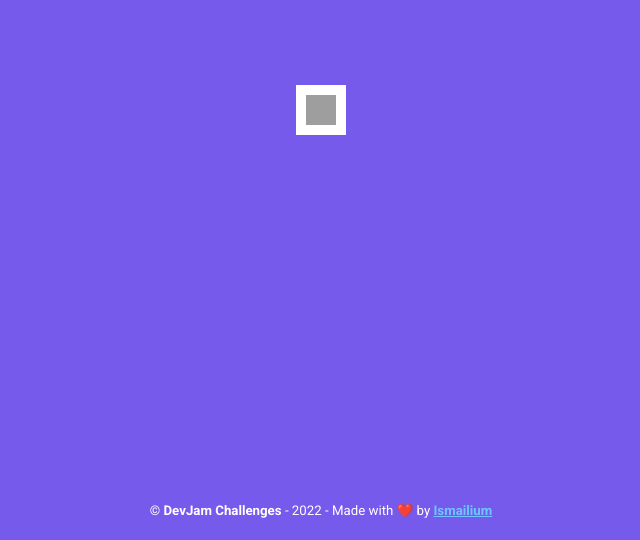
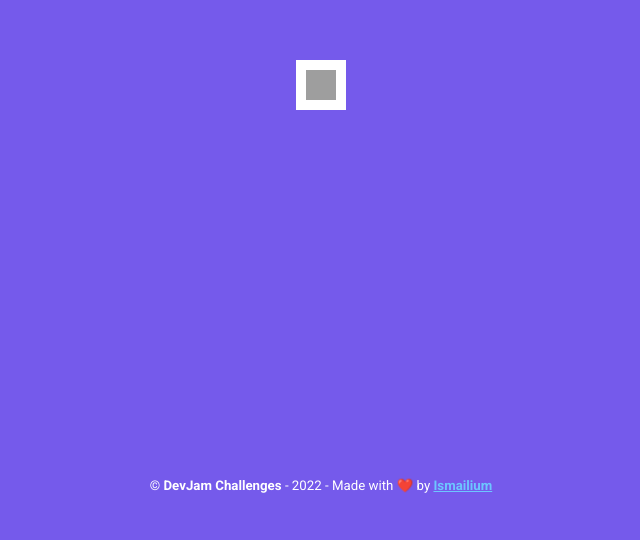
Before and after one commit to boularbahsmail/Hidden-Search-Widget-DevJam-Challenge, a plain HTML site: page index.html in a window 1280 px wide. Shown: the part 260-800 px from the top of the page, without its empty margins (319-959 px from the left). Drawn offline with Linux system fonts and the light colour scheme; grey boxes are pictures that could not be loaded.

Commit message:
H5 a twitter link :+1:

```diff
--- a/assets/css/style.css
+++ b/assets/css/style.css
@@ -81,6 +81,8 @@ body, html {
 .container h5 {
     color: var(--White);
     font-weight: initial;
+    padding: 20px;
+    line-height: 25px;
 }
 
 .container h5 a {
--- a/index.html
+++ b/index.html
@@ -15,7 +15,7 @@
                 <img src="https://img.icons8.com/ios-glyphs/30/000000/search--v1.png" />
             </button>
         </div>
-        <h5>&copy; <b>DevJam Challenges</b> - 2022 - Made with ❤️ by <a href="" target="_blank">Ismailium</a></h5>
+        <h5>&copy; <b>DevJam Challenges</b> - 2022 - Made with ❤️ by <a href="https://twitter.com/boularbahsmail" target="_blank">Ismailium</a></h5>
     </div>
     <script src="./assets/js/main.js"></script>
 </body>
```
